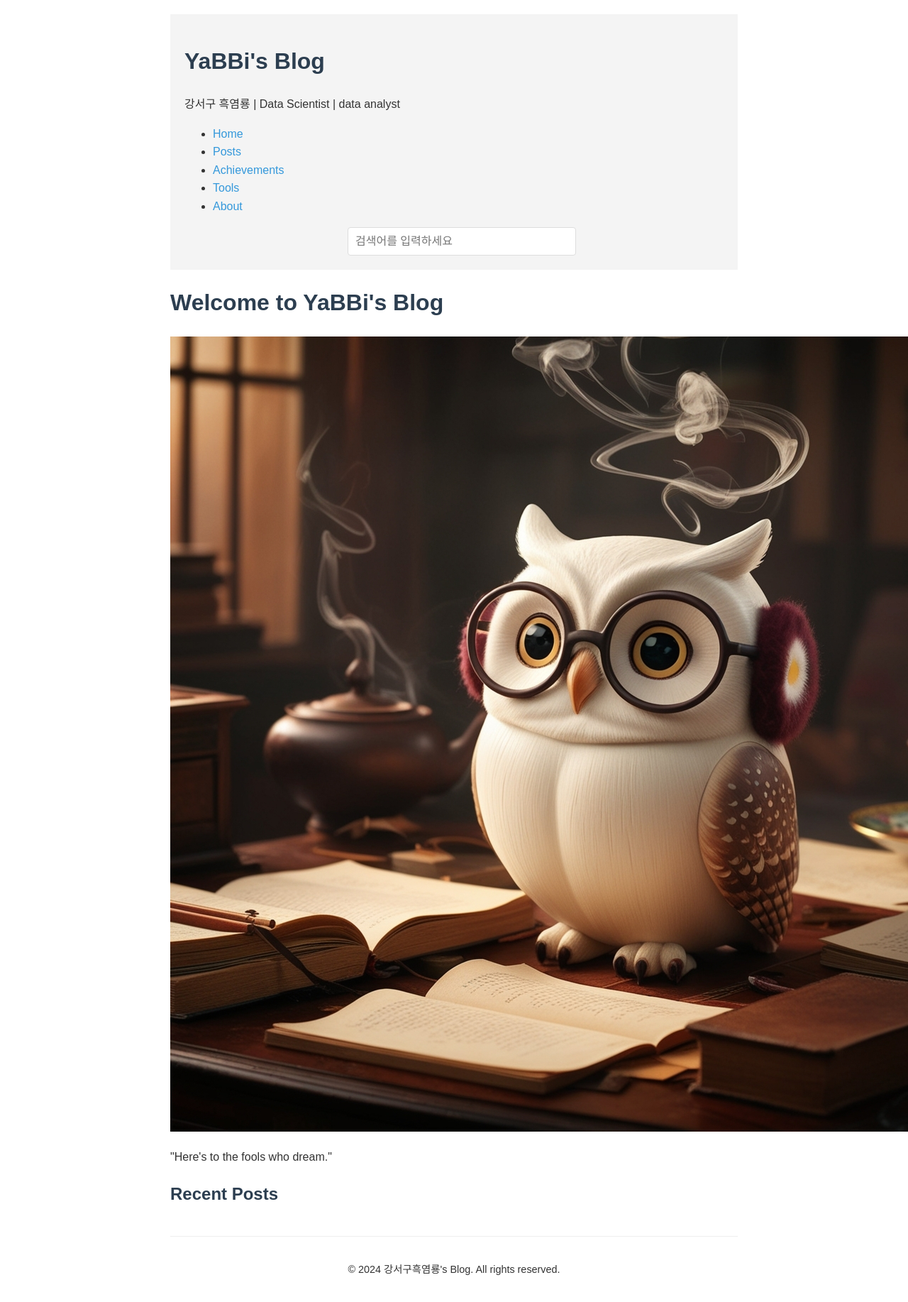
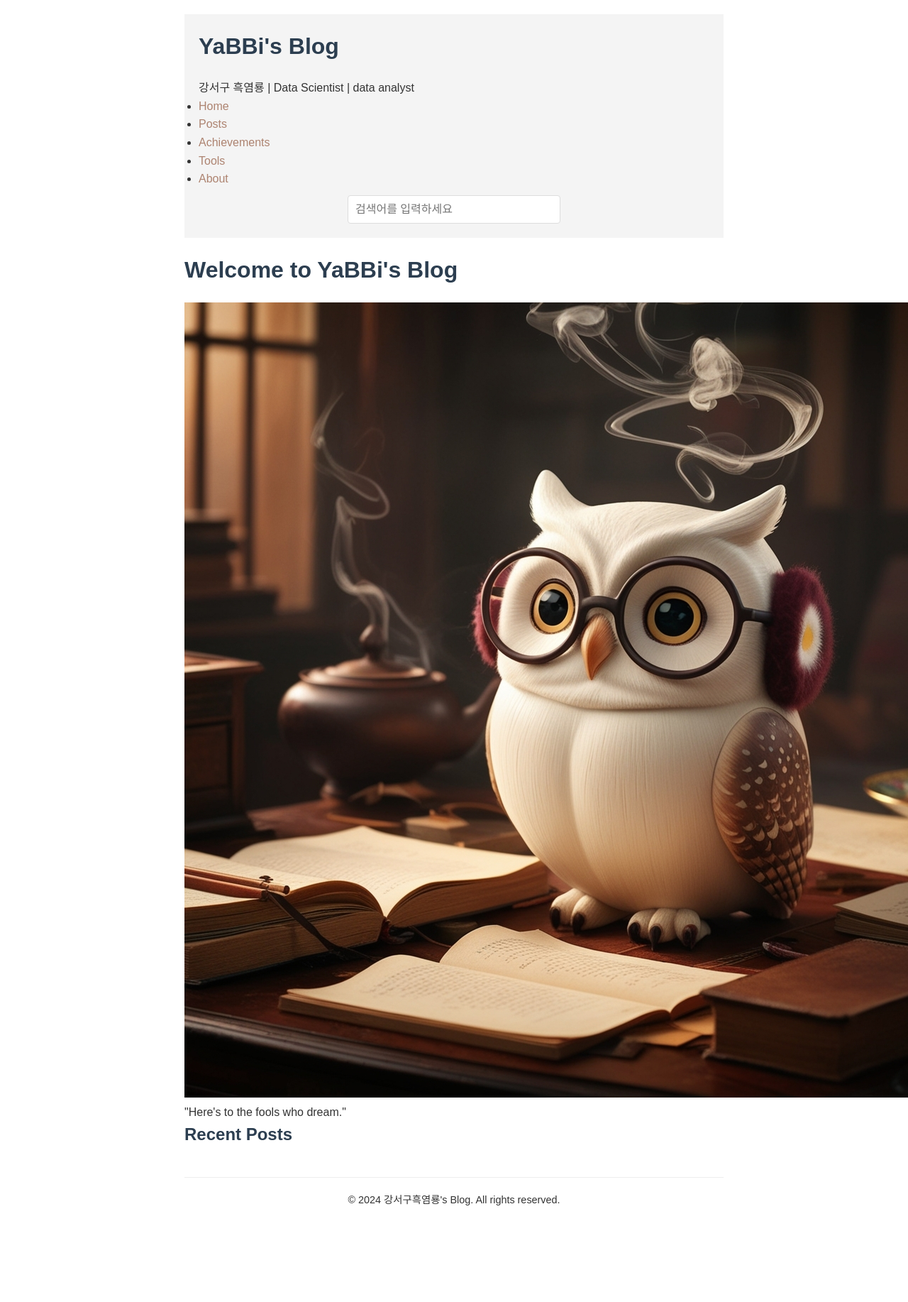
Before and after one commit to YaBBiOn/YaBBiOn.github.io, a Jekyll site: the page built from index.html, in a window 1280 px wide. Shown: the whole page at 71% size. Built offline with Jekyll 4.4.1, drawn with Linux system fonts in a browser that asks for light colours; after the commit the page ends 1722 px from its top, so only the background shows below that.

Commit message:
modified main.css ver1

```diff
--- a/assets/css/main.css
+++ b/assets/css/main.css
@@ -1,3 +1,17 @@
+/* 기본 스타일 초기화래 */
+
+* {
+    margin: 0;
+    padding: 0;
+    box-sizing:border-box;
+}
+
+.container {
+    display: flex;
+    height: 100vh
+}
+/* 뭔 문제가 있으면 여기도 파버려 */
+
 body {
     font-family: 'Noto Sans KR', sans-serif;
     line-height: 1.6;
@@ -13,12 +27,14 @@
     margin-bottom: 20px;
 }
 
+/* h1부분 때문에 여기 고침 */
 h1, h2, h3 {
     color: #2c3e50;
+    margin-bottom : 20px;
 }
 
 a {
-    color: #3498db;
+    color: #ad8370;
     text-decoration: none;
 }
 
@@ -35,6 +51,28 @@
     color: #777;
     font-size: 0.9em;
 }
+
+/* sidebar추가함. 밑에 sidebar는 다 추가된애들. 근데 뭔지는 모름 */
+.sidebar{
+    width: 20%;
+    background-color:  #dbc4b0;
+    padding: 20px;
+
+}
+
+.sidebar ul {
+    list-style-type: none;
+}
+
+.sidebar ul li {
+    margin-bottom: 10px;
+}
+
+.sidebar ul li a {
+    text-decoration: none;
+    color: #333;
+}
+/* 파야하는 일이 있다면 위에서부터 여기까지 싹 파야 함. */
 
 footer {
     margin-top: 40px;
```
